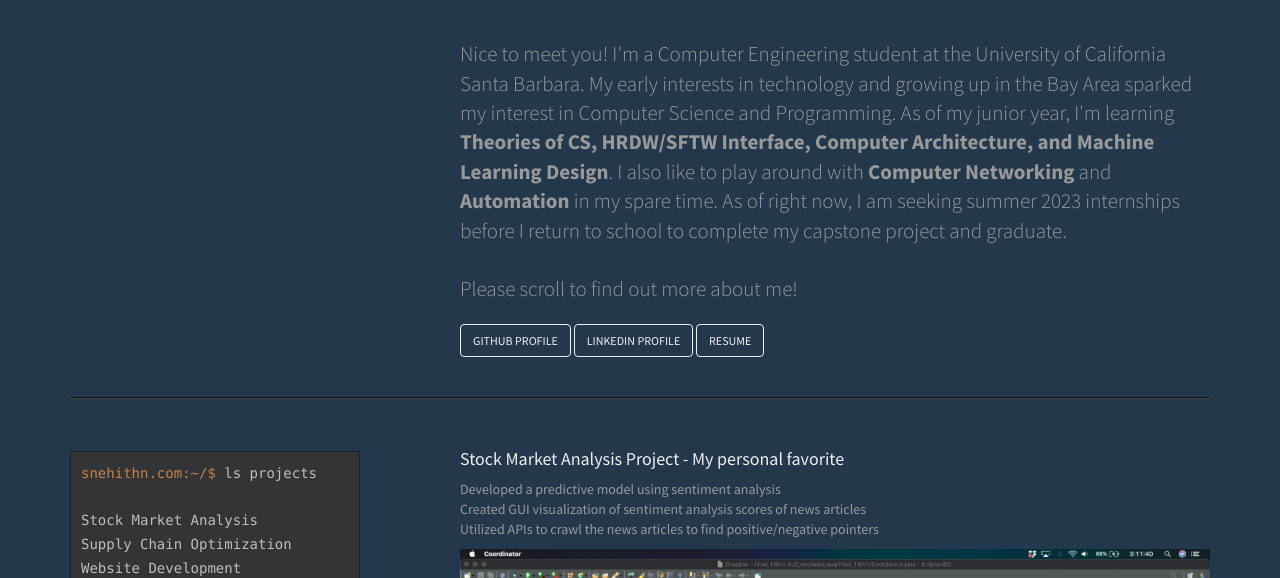
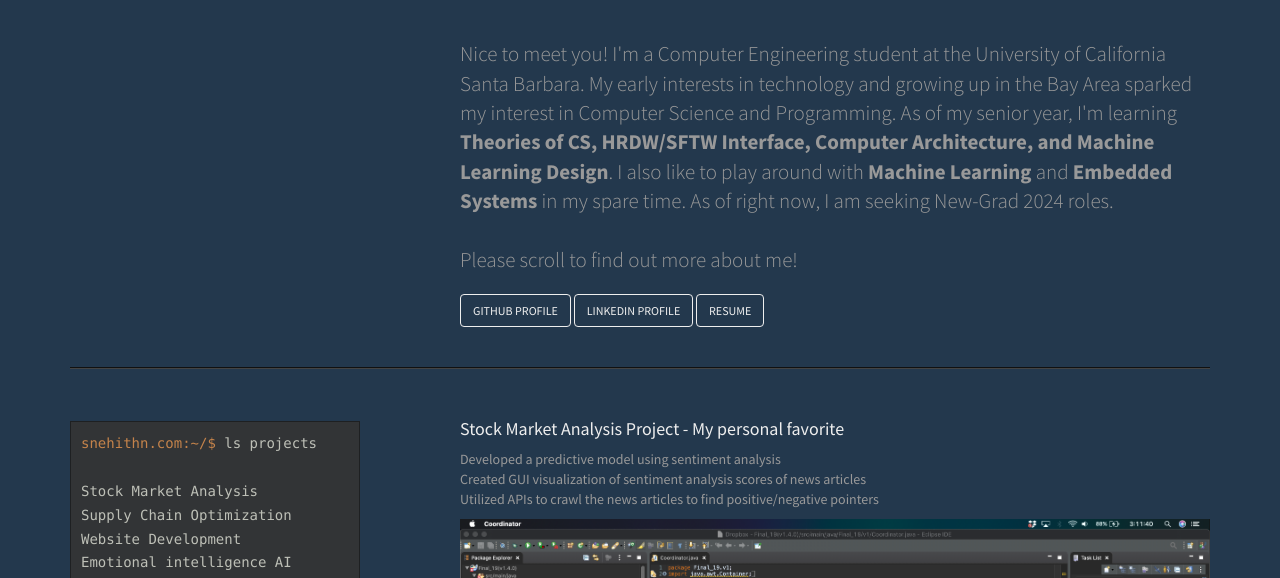
Before and after one commit to snehith01001110/snehithnayak.github.io, a plain HTML site: page mainpage.html in a window 1280 px wide. Shown: the part 217-795 px from the top of the page. Drawn offline with nearby package versions, Linux system fonts and the light colour scheme.

Commit message:
push/pull conflict

```diff
--- a/mainpage.html
+++ b/mainpage.html
@@ -51,9 +51,9 @@ snehith<span class="blinking"></span></pre>
           <br/>
           <br/>
 
-          <p class="lead">Nice to meet you! I'm a Computer Engineering student at the University of California Santa Barbara. My early interests in technology and growing up in the Bay Area sparked my interest in Computer Science and Programming. As of my junior year, I'm learning
-            <b>Theories of CS, HRDW/SFTW Interface, Computer Architecture, and Machine Learning Design</b>. I also like to play around with <b>Computer Networking</b> and <b>Automation </b>in my spare time.
-            As of right now, I am seeking summer 2023 internships before I return to school to complete my capstone project and graduate.
+          <p class="lead">Nice to meet you! I'm a Computer Engineering student at the University of California Santa Barbara. My early interests in technology and growing up in the Bay Area sparked my interest in Computer Science and Programming. As of my senior year, I'm learning
+            <b>Theories of CS, HRDW/SFTW Interface, Computer Architecture, and Machine Learning Design</b>. I also like to play around with <b>Machine Learning</b> and <b>Embedded Systems </b>in my spare time.
+            As of right now, I am seeking New-Grad 2024 roles.
             <br/><br/>Please scroll to find out more about me!</p>
           <a href="https://github.com/snehith01001110" class="btn btn-default" target="_blank" href="mainpage.html#" role="button">GitHub Profile</a>
           <a href="https://www.linkedin.com/in/snehithn/" class="btn btn-default" target="_blank" href="mainpage.html#" role="button">LinkedIn Profile</a>
```
Also changed, not shown: 1 other file.
